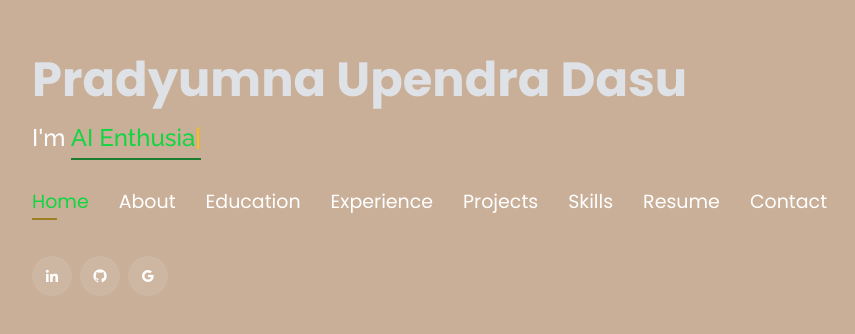
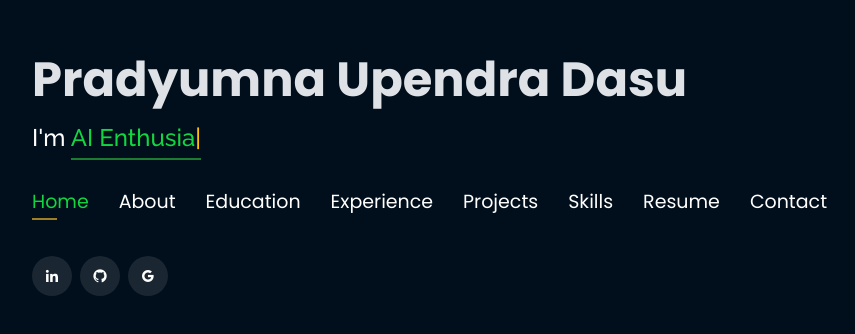
Before and after one commit to PradyumnaDasu/PradyumnaDasu.github.io, a plain HTML site: page index.html in a window 1280 px wide. Shown: the part 224-558 px from the top of the page, without its empty margins (53-908 px from the left). Drawn offline with nearby package versions, Linux system fonts and the light colour scheme.

Commit message:
changed the bg color back
changed the bg color back

```diff
--- a/assets/css/style.css
+++ b/assets/css/style.css
@@ -18,7 +18,7 @@ body {
 body::before {
   content: "";
   position: fixed;
-  background: #c9af98;
+  background: #010e1b;
   background-size: cover;
   left: 0;
   right: 0;
```
